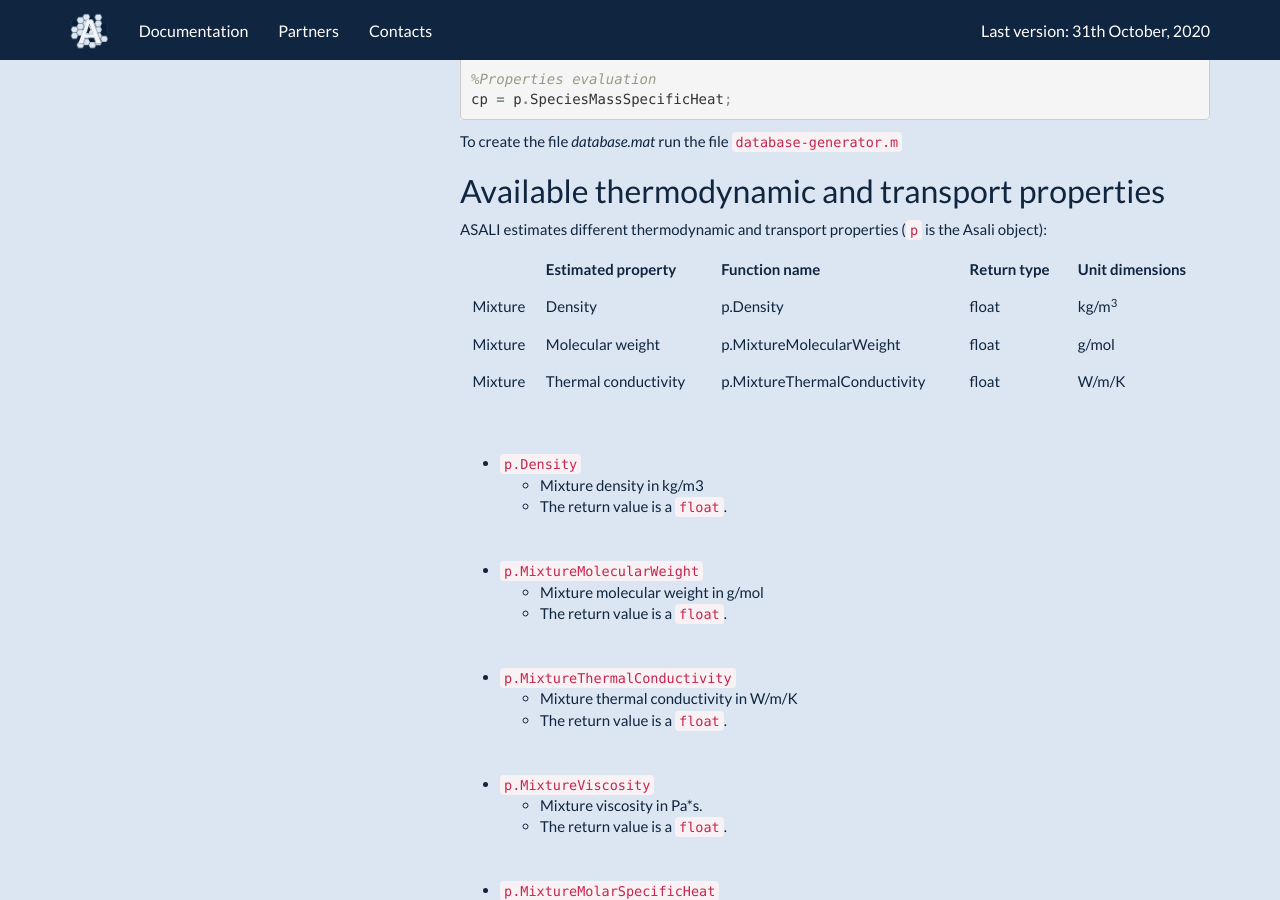
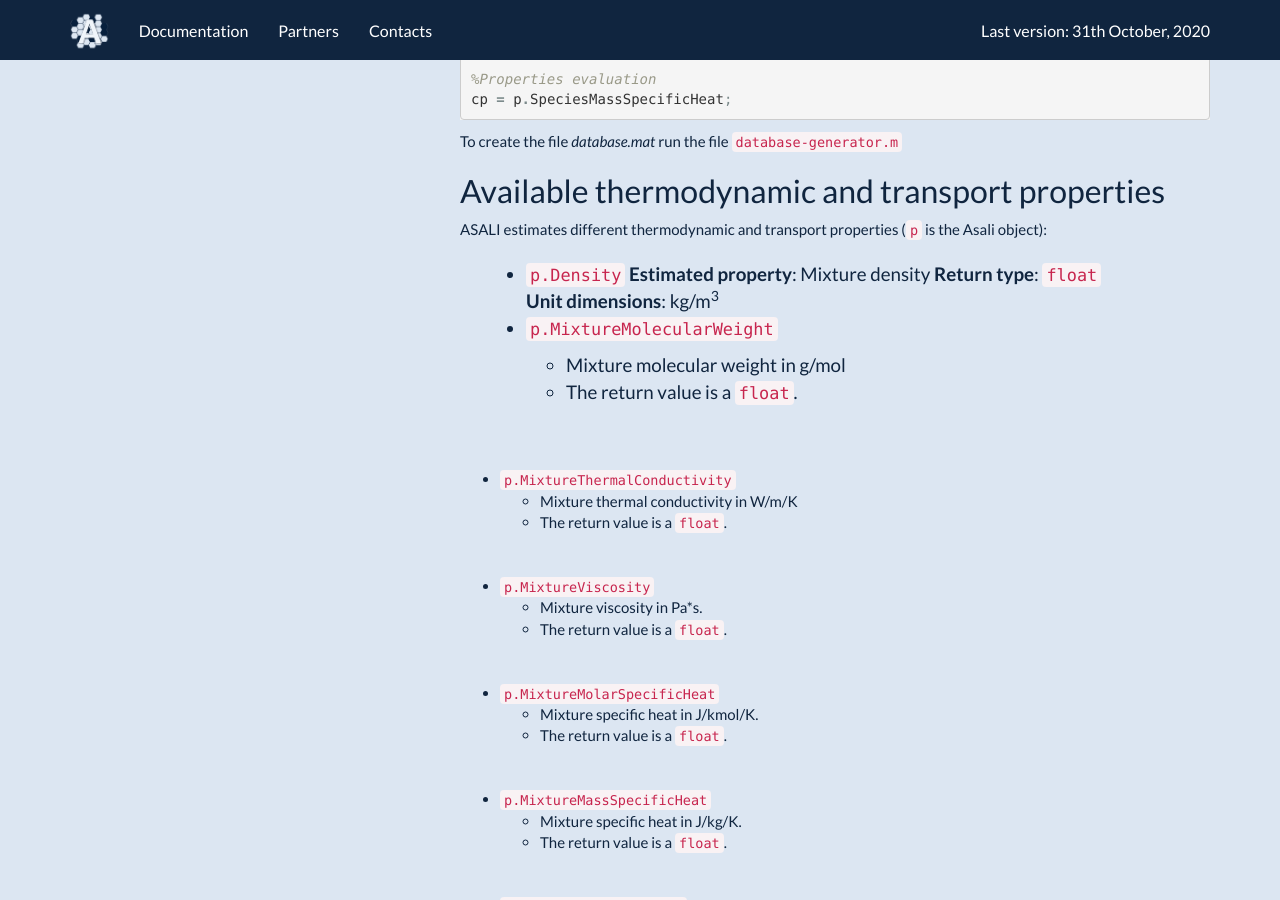
Before and after one commit to srebughini/ASALI, a Jekyll site: the page built from _docs/api/matlab.md, in a window 1280 px wide and 900 px high, scrolled down 309 px. Built offline with Jekyll 4.4.1, drawn with Linux system fonts in a browser that asks for light colours.

Commit message:
Reshape list of functions

```diff
--- a/_docs/api/matlab.md
+++ b/_docs/api/matlab.md
@@ -21,19 +21,12 @@ cp = p.SpeciesMassSpecificHeat;
 To create the file *database.mat* run the file `database-generator.m`
 ## Available thermodynamic and transport properties
 ASALI estimates different thermodynamic and transport properties (`p` is the Asali object):
-
-
-|         | Estimated property   | Function name                | Return type | Unit dimensions |
-| :----:  | :--------------------| :----------------------------| :-----------| :---------------|
-| Mixture | Density              | p.Density                    | float       | kg/m<sup>3</sup>|
-| Mixture | Molecular weight     | p.MixtureMolecularWeight     | float       | g/mol           |
-| Mixture | Thermal conductivity | p.MixtureThermalConductivity | float       | W/m/K           |
-
-<p>&nbsp;</p>
+>
 * `p.Density`
-    * Mixture density in kg/m3
-    * The return value is a `float`.
-<p>&nbsp;</p>
+**Estimated property**: Mixture density
+**Return type**:        `float`
+**Unit dimensions**:    kg/m<sup>3</sup>
+>
 * `p.MixtureMolecularWeight`
     * Mixture molecular weight in g/mol
     * The return value is a `float`.
```
